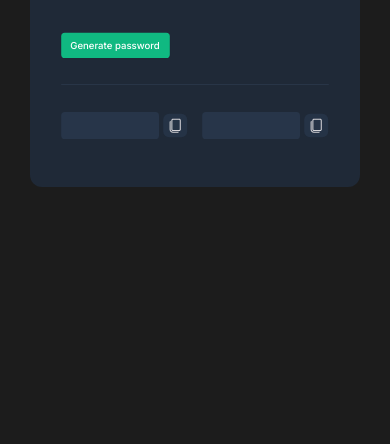
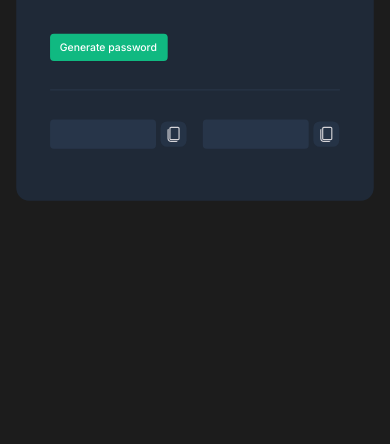
Before and after one commit to martinkapral/password-generator, a plain HTML site: page index.html in a window 390 px wide. Shown: the part 400-844 px from the top of the page. Drawn offline with Linux system fonts and the light colour scheme.

Commit message:
Update style.css - better responsivity

```diff
--- a/style.css
+++ b/style.css
@@ -252,6 +252,10 @@ hr {
 
 @media (max-width: 600px) {
   body {
-    transform: scale(0.6);
+    transform: scale(0.65);
+  }
+
+  svg {
+    transform: none;
   }
 }
```
